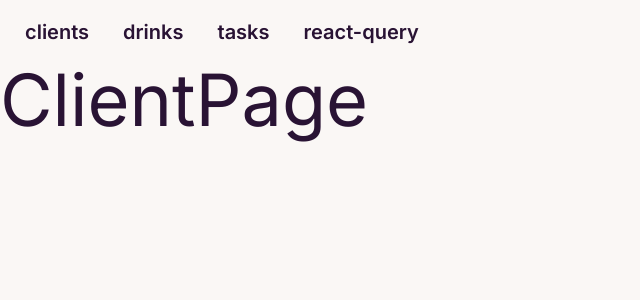
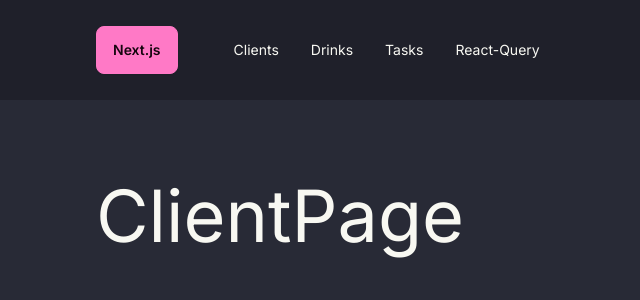
Before and after one commit to JoseAlbDR/NextJS, a Next.js app in the folder nextjs-tutorial/: page /client in a window 1280 px wide. Shown: the top 300 px of the page, without its empty margins (0-640 px from the left). Built offline with nearby package versions, Linux system fonts and the light colour scheme.

Commit message:
feat: Navbar complete

```diff
--- a/nextjs-tutorial/app/layout.tsx
+++ b/nextjs-tutorial/app/layout.tsx
@@ -19,7 +19,7 @@ export default function RootLayout({
     <html lang="en" data-theme="cupcake">
       <body className={inter.className}>
         <Navbar />
-        {children}
+        <main className="px-8 py-20 max-w-6xl mx-auto">{children}</main>
       </body>
     </html>
   );
--- a/nextjs-tutorial/components/Navbar.tsx
+++ b/nextjs-tutorial/components/Navbar.tsx
@@ -10,17 +10,24 @@ const links = [
 
 const Navbar = () => {
   return (
-    <div className="navbar ">
-      {links.map((link) => (
-        <Link
-          key={link.href}
-          href={link.href}
-          className="btn btn-ghost text-xl"
-        >
-          {link.label}
-        </Link>
-      ))}
-    </div>
+    <nav className="bg-base-300 py-4">
+      <div className="navbar px-8 max-w-6xl mx-auto flex-col sm:flex-row">
+        <li>
+          <Link href="/" className="btn btn-primary">
+            Next.js
+          </Link>
+        </li>
+        <ul className="menu menu-horizontal md:ml-8">
+          {links.map((link) => (
+            <li key={link.href}>
+              <Link href={link.href} className="capitalize">
+                {link.label}
+              </Link>
+            </li>
+          ))}
+        </ul>
+      </div>
+    </nav>
   );
 };
 
--- a/nextjs-tutorial/tailwind.config.ts
+++ b/nextjs-tutorial/tailwind.config.ts
@@ -16,7 +16,7 @@ const config: Config = {
     },
   },
   daisyui: {
-    themes: ['dracula', 'cupcake'],
+    themes: ['dracula'],
   },
   plugins: [require('@tailwindcss/typography'), require('daisyui')],
 };
```
